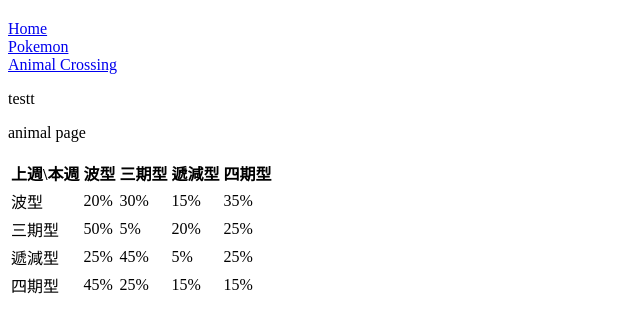
After one commit to JamesChen28/Django_Dev, a Django app: page /z/animal_crossing in a window 1280 px wide. The commit adds this page. Shown: the top 333 px of the page, without its empty margins (0-640 px from the left). Run offline with Django 3.2, Linux system fonts and the light colour scheme.

Commit message:
update urls, create animal crossing 20211104

```diff
--- a/James_site/James_site/urls.py
+++ b/James_site/James_site/urls.py
@@ -21,6 +21,6 @@ from Pokemon.views import hello_world, pokemon_page
 urlpatterns = [
     path('admin/', admin.site.urls),
     path('', hello_world, name='hello_world'),
-    path('', pokemon_page, name='pokemon2'),
-    path('', include('Pokemon.urls')),
+    path('pm', pokemon_page, name='pokemon2'),
+    path('z', include('Pokemon.urls')),
 ]
--- a/James_site/Pokemon/urls.py
+++ b/James_site/Pokemon/urls.py
@@ -1,8 +1,9 @@
 from django.contrib import admin
-from django.urls import path
+from django.urls import path, re_path
 # from django.conf.urls import include
-from Pokemon.views import hello_world, pokemon_page
+from Pokemon.views import pokemon_page, animal_crossing_page
 
 urlpatterns = [
-    path('', pokemon_page, name='pokemon'),
+    re_path('/pokemon', pokemon_page, name='pm'),
+    re_path('/animal_crossing', animal_crossing_page, name='ac'),
 ]
--- a/James_site/Pokemon/views.py
+++ b/James_site/Pokemon/views.py
@@ -41,8 +41,28 @@ print(load_pm_type)
 
 
 def pokemon_page(request):
-    x = 'abc'
+    x = 'pokemon page'
     return render(request, 'pokemon.html', {
         'current_time': str(datetime.now()),
         'link': x,
     })
+
+def animal_crossing_page(request):
+    x = 'animal page'
+
+    ac_data = load_animal_crossing()
+    ac_show = []
+    for i in range(len(ac_data)):
+        ac_show.append(json.loads(ac_data.iloc[i].to_json(force_ascii = False)))
+    return render(request, 'animal_crossing.html', {
+        'current_time': str(datetime.now()),
+        'link': x,
+        'ac_show': ac_show,
+    })
+
+def load_animal_crossing():
+    path = os.getcwd()
+    ac_data = pd.read_csv(path + r'\data\Animal_Crossing_Turnip.csv')
+    return ac_data
+
+print(load_animal_crossing)
--- a/James_site/data/Animal_Crossing_Turnip.csv
+++ b/James_site/data/Animal_Crossing_Turnip.csv
@@ -1,4 +1,4 @@
-上週\本週,波型,三期型,遞減型,四期型
+上週_本週,波型,三期型,遞減型,四期型
 波型,20%,30%,15%,35%
 三期型,50%,5%,20%,25%
 遞減型,25%,45%,5%,25%
--- /dev/null
+++ b/James_site/templates/animal_crossing.html
@@ -0,0 +1,30 @@
+{% extends "base_generic.html" %}
+{% block content %}
+<body>
+    <p>testt</p>
+    <p>{{ link }}</p>
+
+    <table>
+        <thead>
+            <tr>
+                <th>上週\本週</th>
+                <th>波型</th>
+                <th>三期型</th>
+                <th>遞減型</th>
+                <th>四期型</th>
+            </tr>
+        </thead>
+        <tbody>
+            {% for tp in ac_show %}
+            <tr>
+                <td>{{ tp.上週_本週 }}</td>
+                <td>{{ tp.波型 }}</td>
+                <td>{{ tp.三期型 }}</td>
+                <td>{{ tp.遞減型 }}</td>
+                <td>{{ tp.四期型 }}</td>
+            </tr>
+            {% endfor %}
+        </tbody>
+    </table>
+</body>
+{% endblock %}
--- a/James_site/templates/base_generic.html
+++ b/James_site/templates/base_generic.html
@@ -13,8 +13,8 @@
     <link rel="stylesheet" href="{% static 'css/styles.css' %}">
     <ul class="sidebar-nav">
         <li><a href="{% url 'hello_world' %}">Home</a></li>
-        <li><a href="pokemon.html">Pokemon</a></li>
-        <li><a href="{% url 'pokemon2' %}">Animal Crossing</a></li>
+        <li><a href="{% url 'pm' %}">Pokemon</a></li>
+        <li><a href="{% url 'ac' %}">Animal Crossing</a></li>
     </ul>
     {% endblock %}
 
```
Also changed, not shown: README.md.
